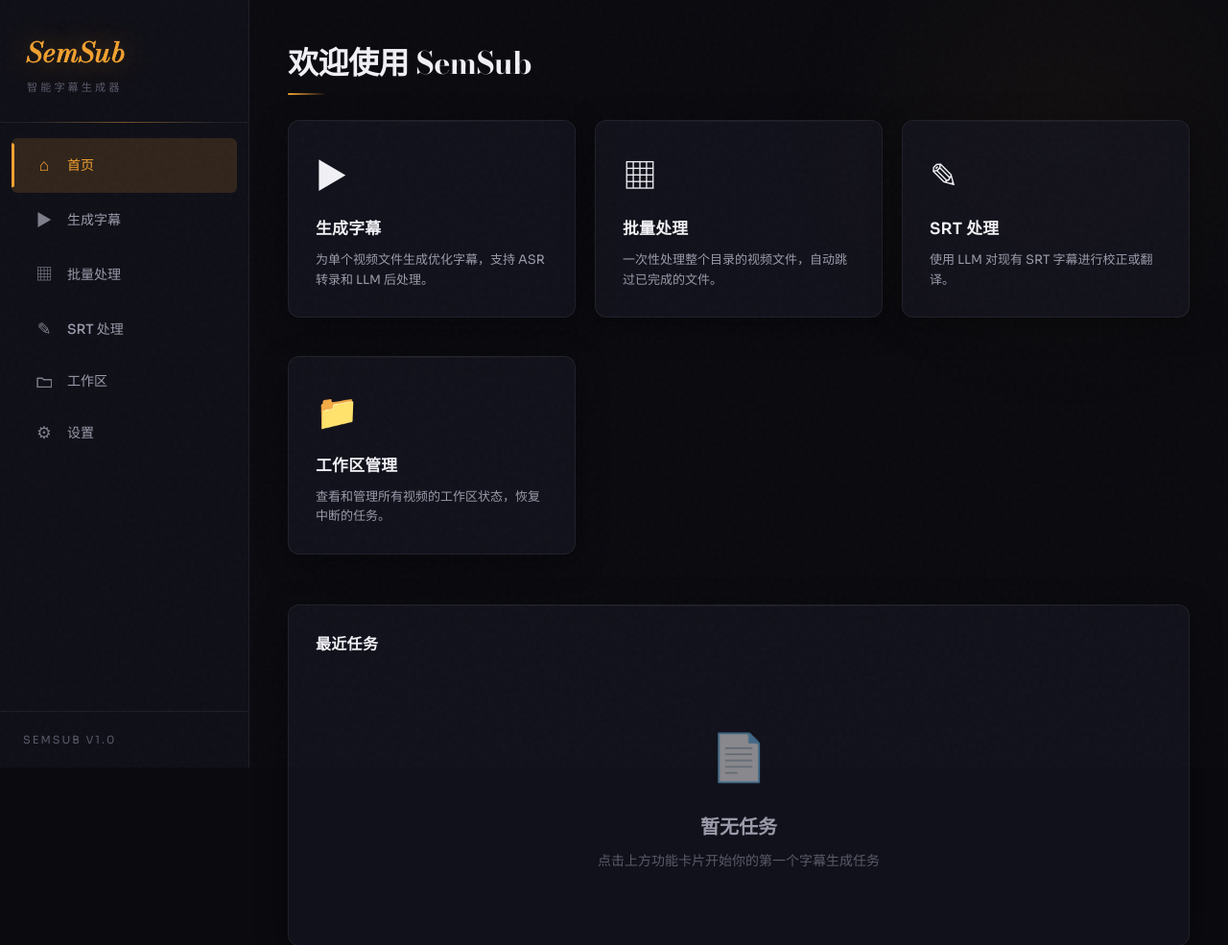
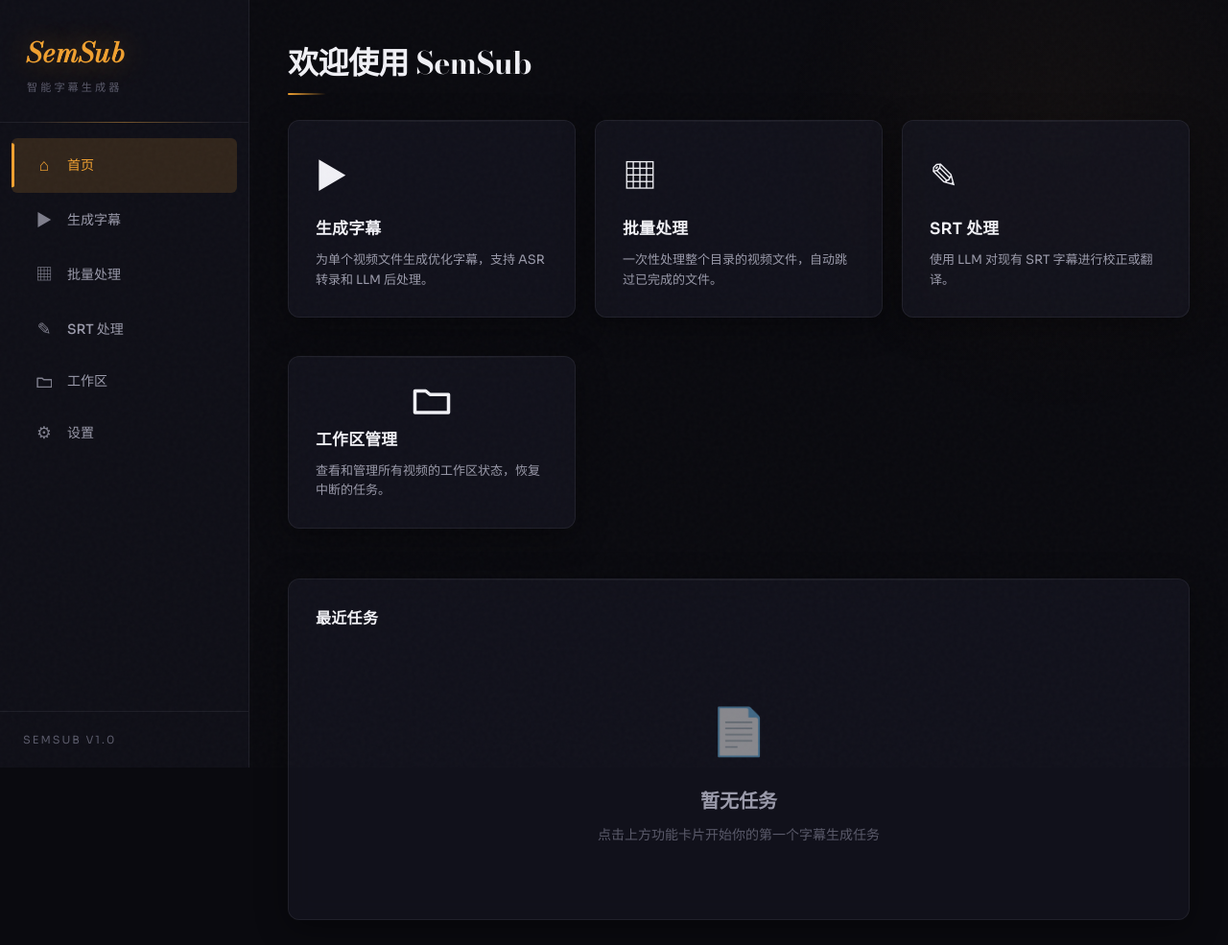
Before and after one commit to cyijun/SemSub, a FastAPI app: page / in a window 1280 px wide. Shown: the top 985 px of the page at 96% size. Run offline with FastAPI, Linux system fonts and the light colour scheme; data that the repository does not hold is empty.

Commit message:
feat(web): replace colored emoji folder on home page with flat SVG
Home page feature card for workspaces used colored emoji (\u0026#128193;)
which didn't match the monochrome style of other cards. Replace with
inline SVG flat folder icon for visual consistency.

Co-Authored-By: Claude Sonnet 4.6 <noreply@anthropic.com>

```diff
--- a/semsub/web/templates/home.html
+++ b/semsub/web/templates/home.html
@@ -21,7 +21,9 @@
         <p>使用 LLM 对现有 SRT 字幕进行校正或翻译。</p>
     </div>
     <div class="card feature-card" onclick="location.href='/workspaces'">
-        <div class="card-icon">&#128193;</div>
+        <div class="card-icon" style="display:flex;align-items:center;justify-content:center;"
+            ><svg viewBox="0 0 16 13" fill="none" stroke="currentColor" stroke-width="1.4" stroke-linejoin="round" style="width:2.5rem;height:auto;display:block;"
+                ><path d="M1 3h4.5l1.8 1.5h7.7v7.5H1z"/></svg></div>
         <h3>工作区管理</h3>
         <p>查看和管理所有视频的工作区状态，恢复中断的任务。</p>
     </div>
```
